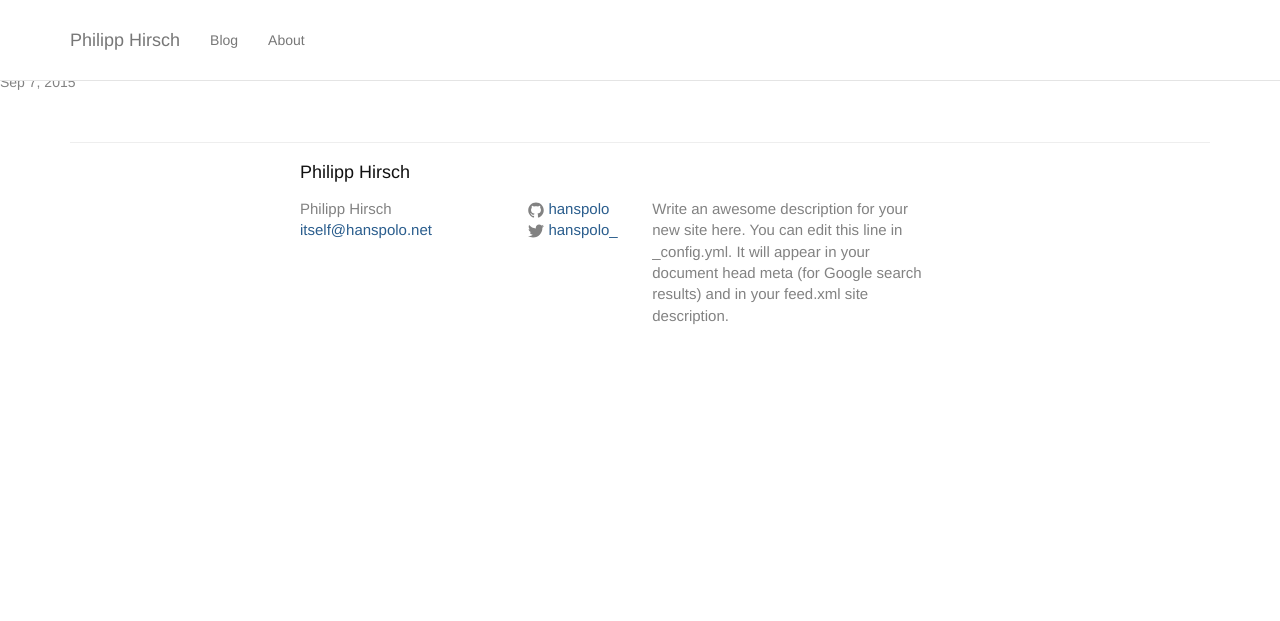
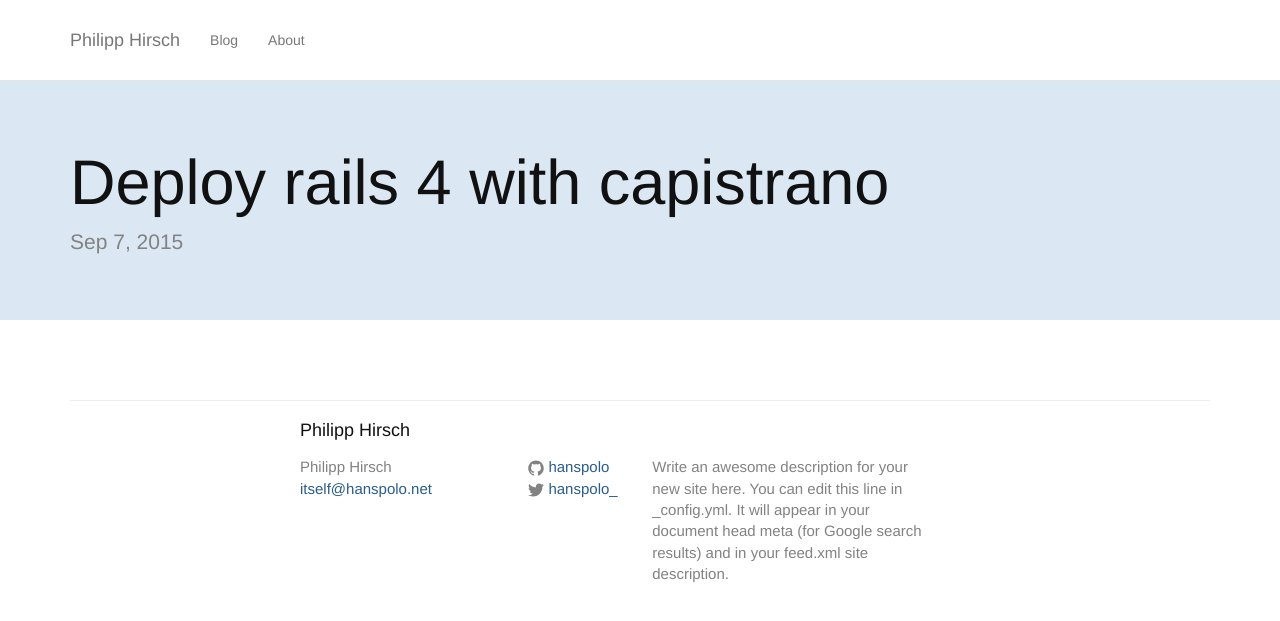
Before and after one commit to hanspolo/hanspolo.github.io, a Jekyll site: the page built from _posts/2015-09-07-deploy-rails4-with-capistrano.markdown, in a window 1280 px wide. Shown: the top 621 px of the page. Built offline with Jekyll 4.4.1, drawn with Linux system fonts in a browser that asks for light colours.

Commit message:
Fix html for page and post to use bootstrap correctly

```diff
--- a/_layouts/post.html
+++ b/_layouts/post.html
@@ -1,15 +1,15 @@
 ---
 layout: default
 ---
-<div class="post">
+<div class="jumbotron">
+  <div class="container">
+    <h1>{{ page.title }}</h1>
+    <p class="post-meta">{{ page.date | date: "%b %-d, %Y" }}{% if page.author %} • {{ page.author }}{% endif %}{% if page.meta %} • {{ page.meta }}{% endif %}</p>
+  </div>
+</div>
 
-  <header class="post-header">
-    <h1 class="post-title">{{ page.title }}</h1>
-    <p class="post-meta">{{ page.date | date: "%b %-d, %Y" }}{% if page.author %} • {{ page.author }}{% endif %}{% if page.meta %} • {{ page.meta }}{% endif %}</p>
-  </header>
-
+<div class="post container">
   <article class="post-content">
     {{ content }}
   </article>
-
 </div>
```
Also changed, not shown: _layouts/page.html (+6 -8 lines).
